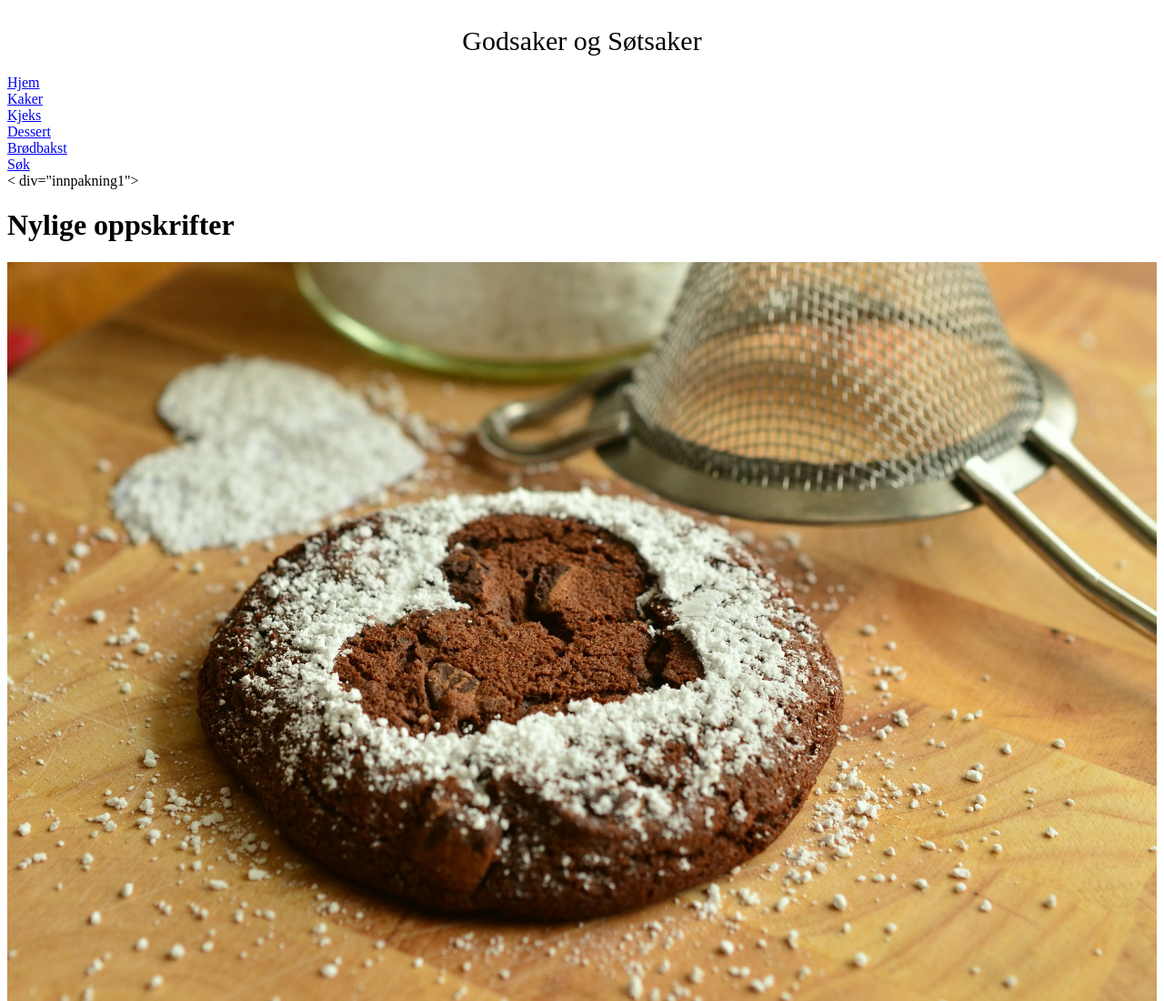
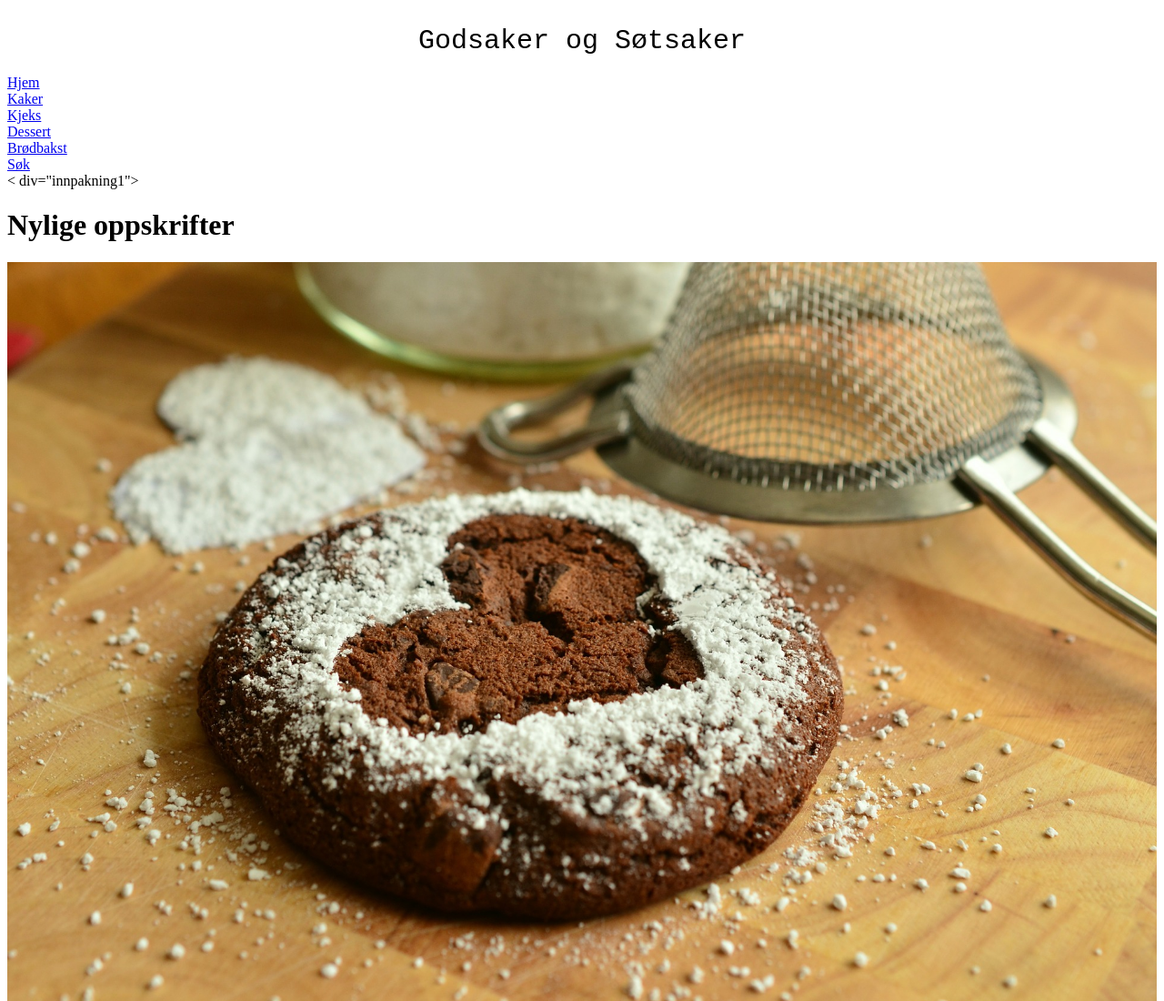
Before and after one commit to Susanne2002/Nettside-uke-50, a plain HTML site: page index.html in a window 1280 px wide. Shown: the top 1100 px of the page at 91% size. Drawn offline with Linux system fonts and the light colour scheme; files whose address does not match are found by name.

Commit message:
Update stilark.css

```diff
--- a/stilark.css
+++ b/stilark.css
@@ -8,5 +8,5 @@ backgruond-color: #8D9DB6;
 .topp {
 height: 25%;
 width: 100%;
-font-family:Vivaldi;
+font-family:monospace;
 }
```
